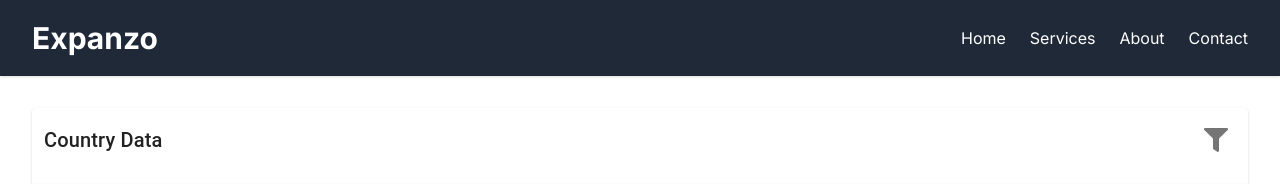
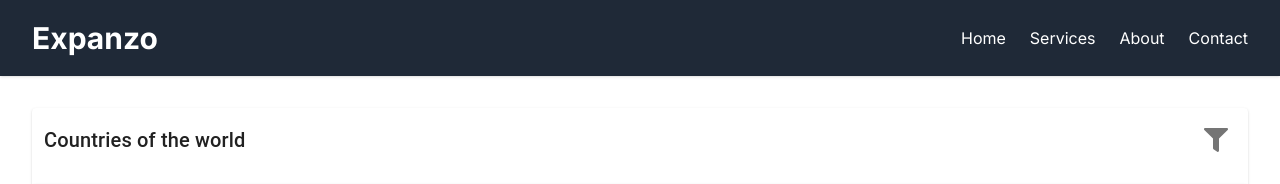
Before and after one commit to viktorzee/expanzo-test, a Next.js app: page / in a window 1280 px wide. Shown: the top 184 px of the page. Built offline with nearby package versions, Linux system fonts and the light colour scheme.

Commit message:
Changed metadata title

```diff
--- a/src/app/layout.tsx
+++ b/src/app/layout.tsx
@@ -6,7 +6,7 @@ import Navbar from "../components/layout/Navbar";
 const inter = Inter({ subsets: ["latin"] });
 
 export const metadata: Metadata = {
-  title: "Create Next App",
+  title: "Countries of the world",
   description: "Generated by create next app",
 };
 
--- a/src/app/page.tsx
+++ b/src/app/page.tsx
@@ -97,7 +97,7 @@ export default function Home() {
               id="tableTitle"
               component="div"
             >
-              Country Data
+              Countries of the world
             </Typography>
             <Box>
               <IconButton
```
